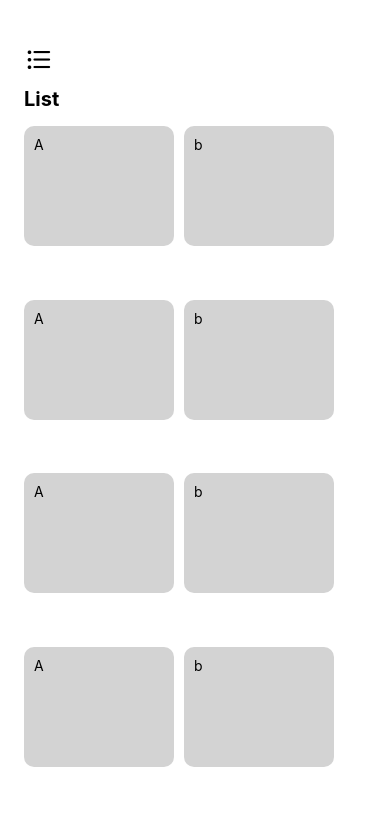
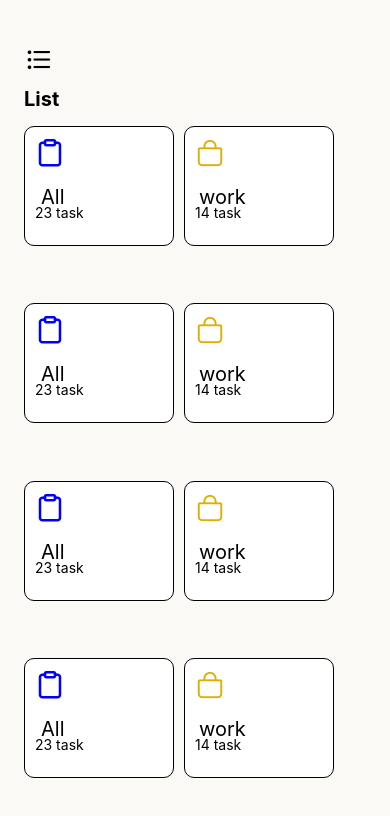
Before and after one commit to abhay9656/Todo_list, a React Native app: screen / in a window 390 px wide. Shown: the top 816 px of the page. Built offline with nearby package versions, Linux system fonts and the light colour scheme.

Commit message:
Add new icons and styles to list component

```diff
--- a/component/list.jsx
+++ b/component/list.jsx
@@ -1,6 +1,8 @@
 import React from 'react'
 import { StyleSheet, Text, View } from 'react-native';
 import Icon from 'react-native-vector-icons/AntDesign';
+import Icons from 'react-native-vector-icons/Feather';
+import Ic from 'react-native-vector-icons/Ionicons';
 
 const list = () => {
   return (
@@ -9,36 +11,53 @@ const list = () => {
         <Text style={{marginTop:30,fontSize:20,fontWeight:'bold'}}>List</Text>
         <View style={{flex:1,flexDirection:'row',marginTop:15}}>
             <View style={styles.flex}>
-                <Text>A</Text>
+                <Icons name='clipboard' color={'blue'}  size={30}/>
+                <Text style={{fontSize:20,marginLeft:6,top:15}}>All</Text>
+                <Text style={{marginTop:10}}>23 task</Text>
             </View>
             <View style={[styles.flex,{marginLeft:10}]} >
-            <Text>b</Text>
+                <Ic name='bag-outline' color={'#e1ad01'} size={30}    />
+                <Text style={{fontSize:20,marginLeft:4,top:15}}>work</Text>
+                <Text style={{marginTop:10}}>14 task</Text>
             </View>
         </View>
-        <View style={{flex:1,flexDirection:'row'}}>
+        <View style={{flex:1,flexDirection:'row',marginTop:15}}>
             <View style={styles.flex}>
-                <Text>A</Text>
+                <Icons name='clipboard' color={'blue'}  size={30}/>
+                <Text style={{fontSize:20,marginLeft:6,top:15}}>All</Text>
+                <Text style={{marginTop:10}}>23 task</Text>
             </View>
             <View style={[styles.flex,{marginLeft:10}]} >
-            <Text>b</Text>
+                <Ic name='bag-outline' color={'#e1ad01'} size={30}    />
+                <Text style={{fontSize:20,marginLeft:4,top:15}}>work</Text>
+                <Text style={{marginTop:10}}>14 task</Text>
             </View>
         </View>
-        <View style={{flex:1,flexDirection:'row',}}>
+        <View style={{flex:1,flexDirection:'row',marginTop:15}}>
             <View style={styles.flex}>
-                <Text>A</Text>
+                <Icons name='clipboard' color={'blue'}  size={30}/>
+                <Text style={{fontSize:20,marginLeft:6,top:15}}>All</Text>
+                <Text style={{marginTop:10}}>23 task</Text>
             </View>
             <View style={[styles.flex,{marginLeft:10}]} >
-            <Text>b</Text>
+                <Ic name='bag-outline' color={'#e1ad01'} size={30}    />
+                <Text style={{fontSize:20,marginLeft:4,top:15}}>work</Text>
+                <Text style={{marginTop:10}}>14 task</Text>
             </View>
         </View>
-        <View style={{flex:1,flexDirection:'row',}}>
+        <View style={{flex:1,flexDirection:'row',marginTop:15}}>
             <View style={styles.flex}>
-                <Text>A</Text>
+                <Icons name='clipboard' color={'blue'}  size={30}/>
+                <Text style={{fontSize:20,marginLeft:6,top:15}}>All</Text>
+                <Text style={{marginTop:10}}>23 task</Text>
             </View>
             <View style={[styles.flex,{marginLeft:10}]} >
-            <Text>b</Text>
+                <Ic name='bag-outline' color={'#e1ad01'} size={30}    />
+                <Text style={{fontSize:20,marginLeft:4,top:15}}>work</Text>
+                <Text style={{marginTop:10}}>14 task</Text>
             </View>
         </View>
+
     </View>
   )
 }
@@ -47,15 +66,17 @@ const styles=StyleSheet.create({
     container:{
         flex:1,
         padding:24,
-        backgroundColor:"#fff"
+        backgroundColor:"#FAF9F6"
     },
     flex:{
+
         padding:10,
         // margin:'auto',
         width:150,
         height:120,
-        backgroundColor:"lightgrey",
-        borderRadius:10
+        backgroundColor:"white",
+        borderRadius:10,
+        borderWidth: 1,
     }
 })
 
```
